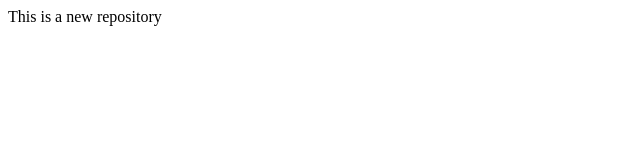
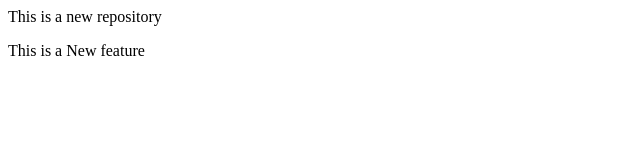
Before and after one commit to PavanKumar-stdnt/localrepo, a plain HTML site: page index.html in a window 1280 px wide. Shown: the whole page, without its empty margins (0-640 px from the left). Drawn offline with Linux system fonts and the light colour scheme.

Commit message:
Modified index.html

```diff
--- a/index.html
+++ b/index.html
@@ -1 +1,2 @@
 <p>This is a new repository</p>
+<p> This is a New feature</p>
```
